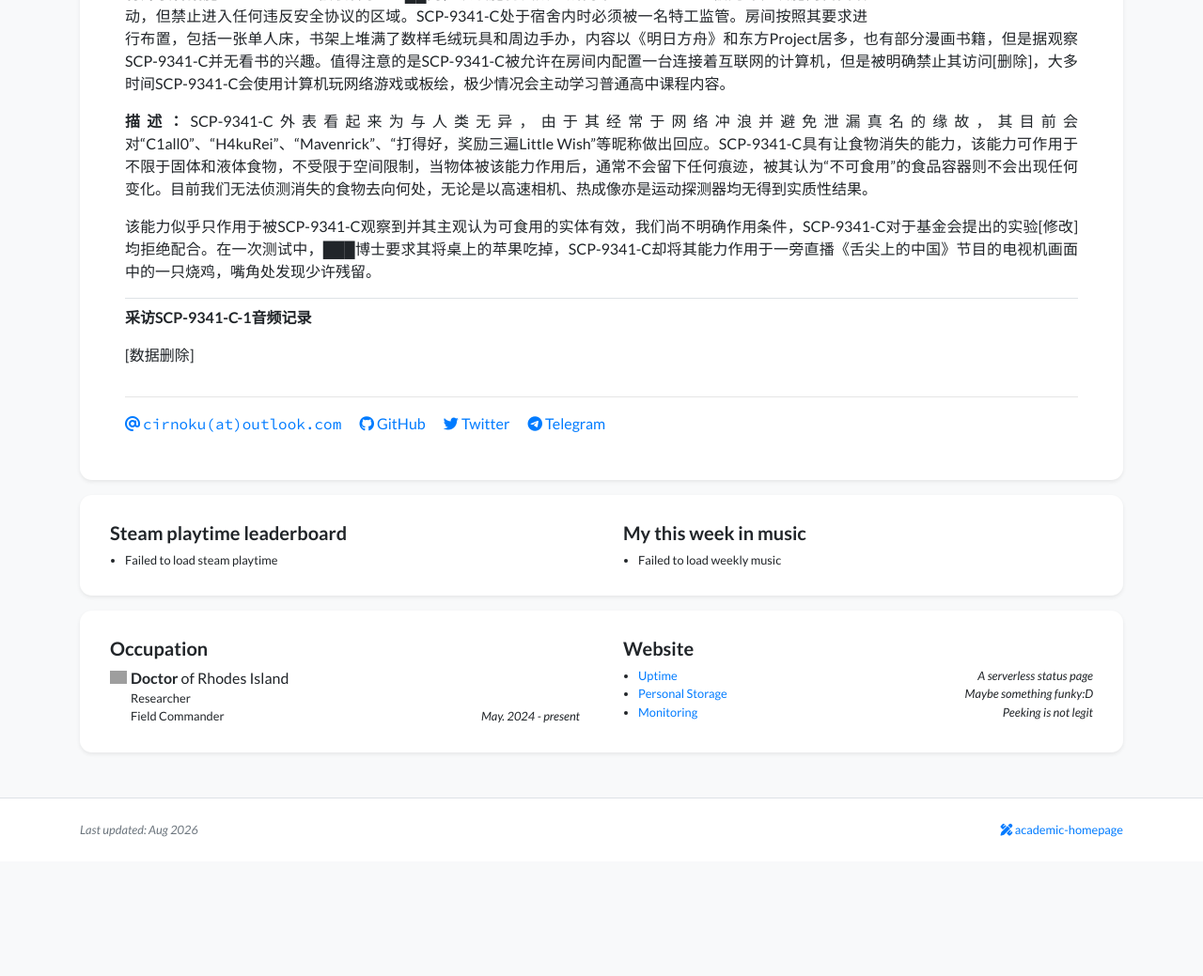
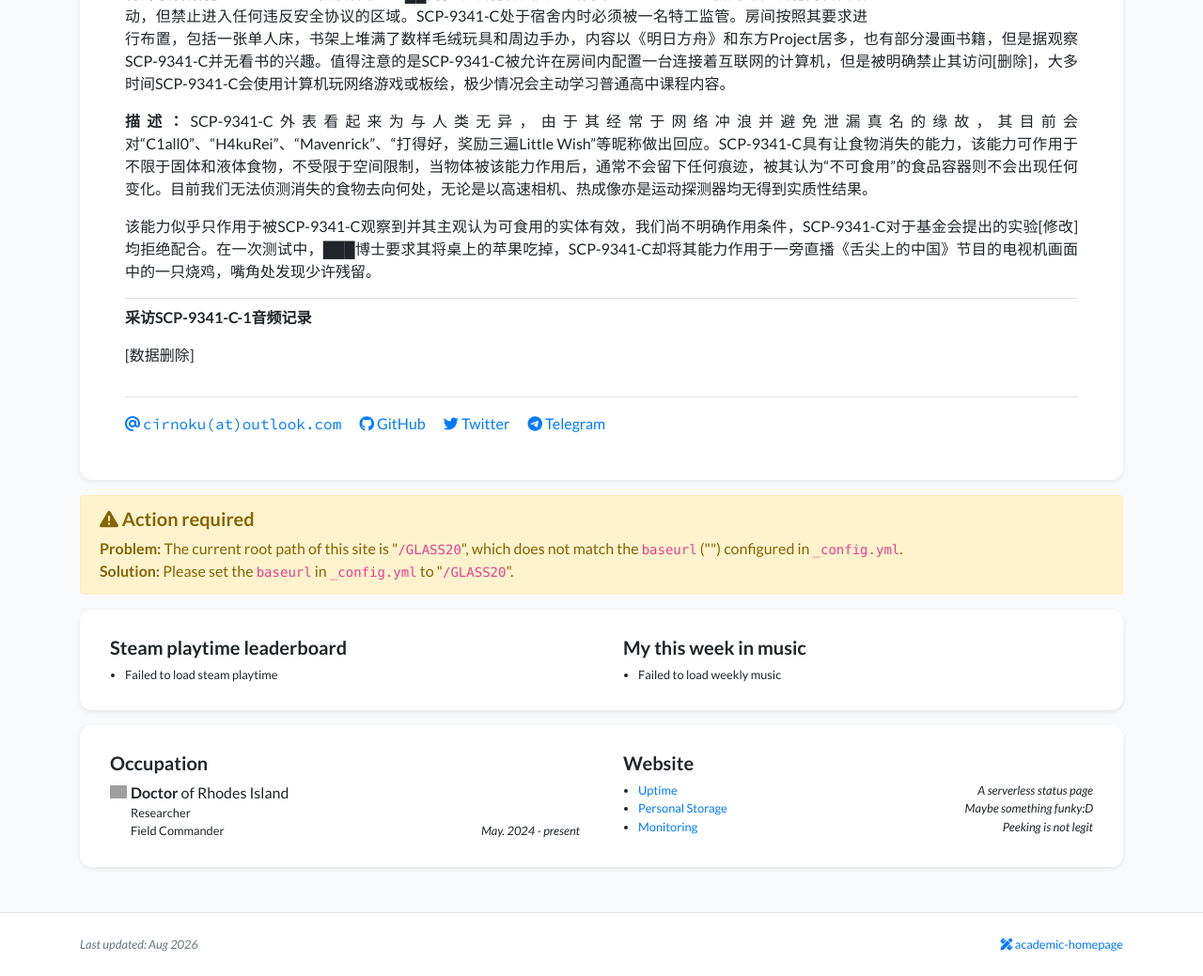
Before and after one commit to GLASS20/GLASS20, a Jekyll site: the page built from index.html, in a window 1280 px wide and 1371 px high, cut to the strip 332-1371 px from the top of the window. Shown: the whole strip at 94% size. Built offline with Jekyll 4.4.1, drawn with Linux system fonts in a browser that asks for light colours; nearby versions of some CDN libraries; a style sheet for code colours, icons or effects is not loaded; grey boxes are pictures that could not be loaded.

Commit message:
fix debug problem

```diff
--- a/_config.yml
+++ b/_config.yml
@@ -13,7 +13,7 @@
 # you will see them accessed via {{ site.title }}, {{ site.email }}, and so on.
 # You can create any custom variable you would like, and they will be accessible
 # in the templates via {{ site.myvariable }}.
-baseurl: "/" # the subpath of your site, e.g. /blog
+baseurl: "" # the subpath of your site, e.g. /blog
 
 # Build settings
 markdown: kramdown
```
